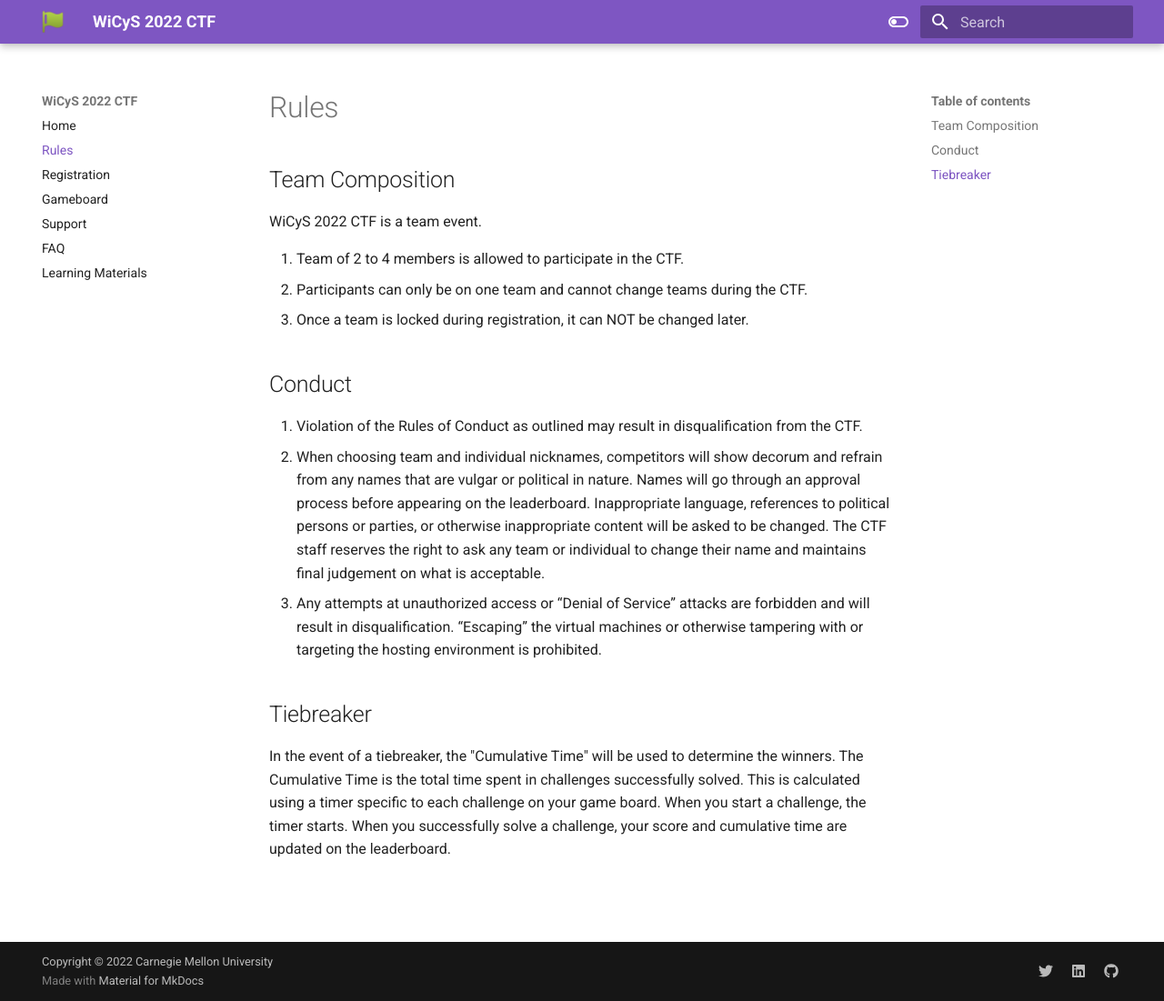
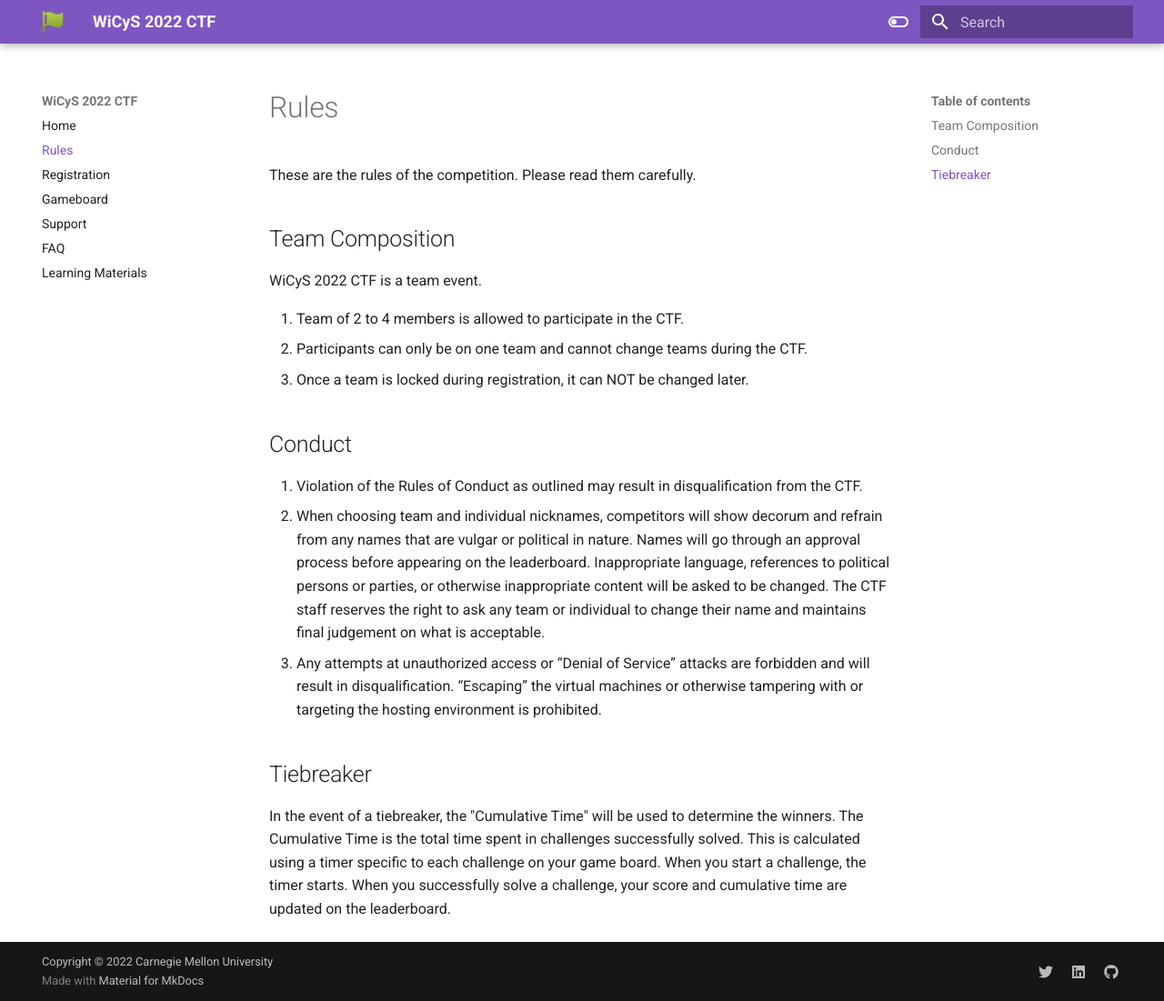
Before and after one commit to sei-mkaar/wictf-web, an MkDocs documentation site: the page built from docs/rules.md, in a window 1280 px wide and 1101 px high. Shown: the whole window at 91% size. Built offline with MkDocs 1.6.1 and Material for MkDocs 9.7.7, drawn with Linux system fonts in a browser that asks for light colours.

Commit message:
Update 'docs/rules.md'

```diff
--- a/docs/rules.md
+++ b/docs/rules.md
@@ -1,4 +1,6 @@
 # Rules
+
+These are the rules of the competition. Please read them carefully.
 
 ## Team Composition
 
```
